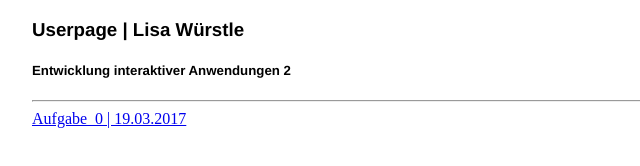
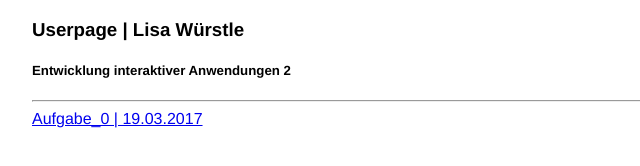
Before and after one commit to wuerstle/wuerstle.gibhub.io, a plain HTML site: page index.html in a window 1280 px wide. Shown: the full height of the page, 0-640 px from the left. Drawn offline with Linux system fonts and the light colour scheme.

Commit message:
Userpage CSS

```diff
--- a/userpage.css
+++ b/userpage.css
@@ -6,10 +6,8 @@ Datum: 18.03.2017
 Hiermit versichere ich, dass ich diesen Code selbst geschrieben habe. Er wurde nicht kopiert und auch nicht diktiert.*/
 
 
-h3, h5 {
+body {
+	margin-left: 2em;
+	margin-right: 2em;
 	font-family: "Helvetica", sans-serif;
 }
-
-body {
-	margin-left: 2em;
-}
```
